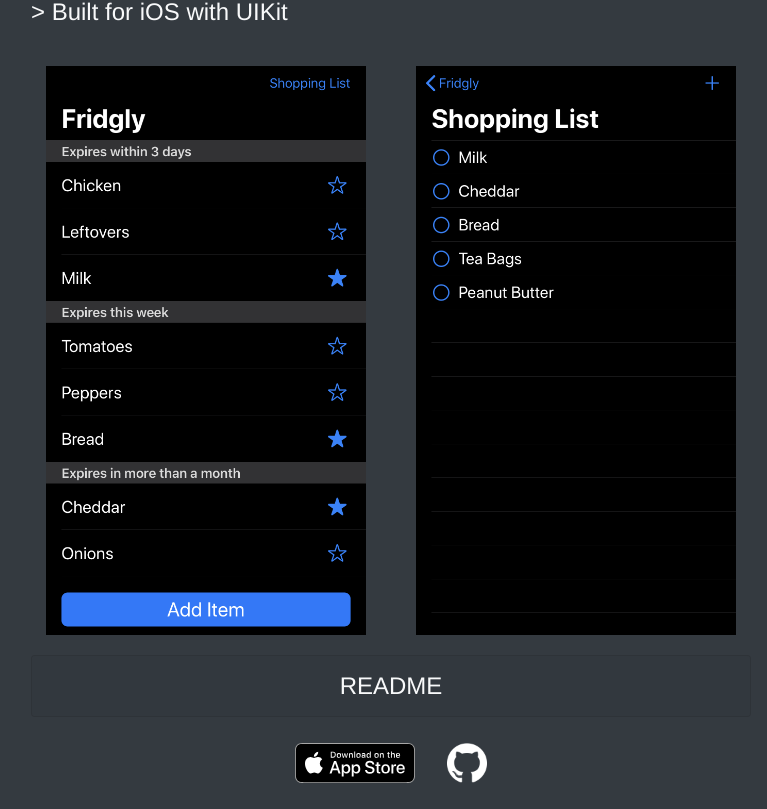
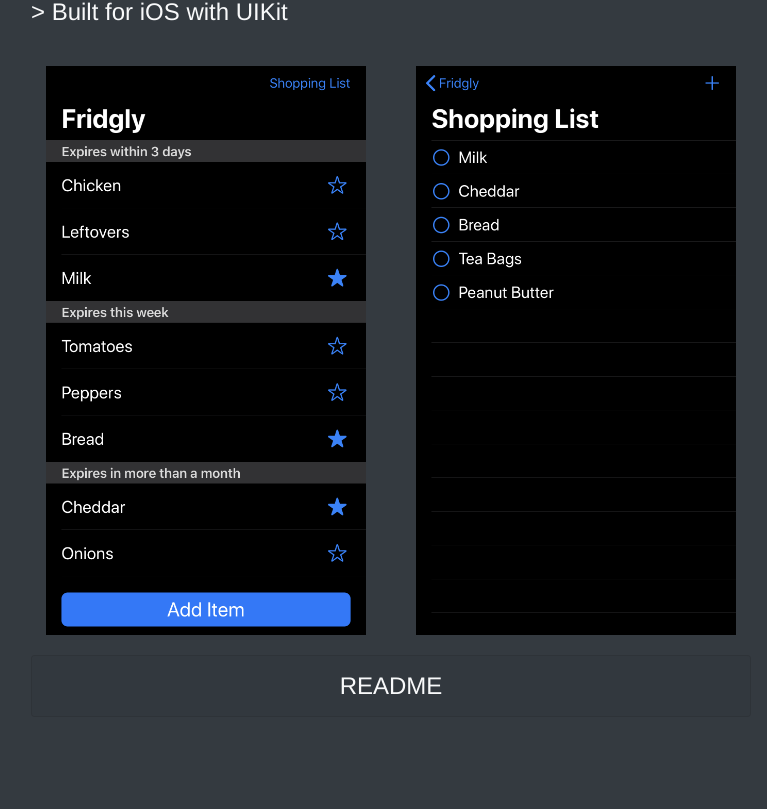
Before and after one commit to tedbennett/tedbennett.github.io, a React (Create React App) app: page /fridgy in a window 1280 px wide. Shown: the part 294-1103 px from the top of the page, without its empty margins (249-1016 px from the left). After the commit the page ends 1031 px from the top, so only its background shows below. Built offline with nearby package versions, Linux system fonts and the light colour scheme; no server answers.

Commit message:
debug deployed version

```diff
--- a/src/Page/Page.tsx
+++ b/src/Page/Page.tsx
@@ -33,7 +33,6 @@ class Page extends React.Component<PageProps> {
   state = { markdown: "" };
 
   MediaLinks: React.FC<LinkProps> = (props: LinkProps) => {
-    console.log("Creating Media Links");
     if (props.appStoreUrl !== "") {
       return (
         <div>
@@ -128,10 +127,10 @@ class Page extends React.Component<PageProps> {
               </Container>
             </Row>
             <Row className="justify-content-center">
-              <this.MediaLinks
+              {/* <this.MediaLinks
                 appStoreUrl={this.props.appStoreUrl}
                 githubUrl={this.props.githubUrl}
-              />
+              /> */}
             </Row>
           </div>
         </Col>
```
